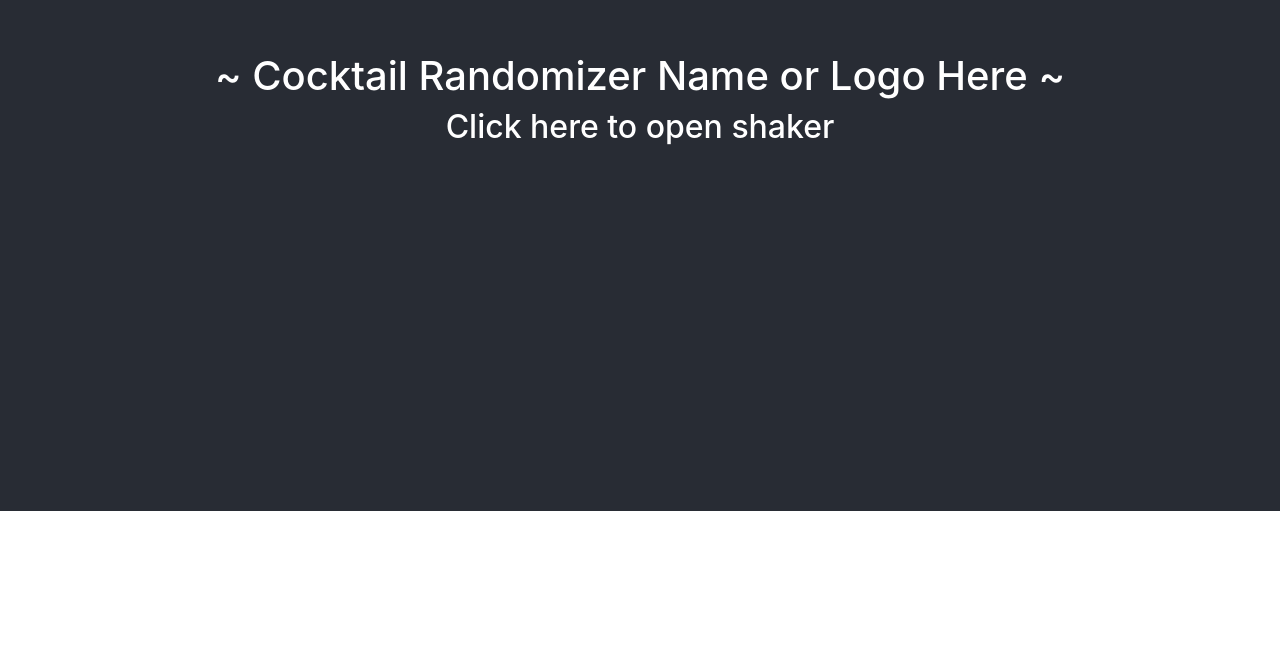
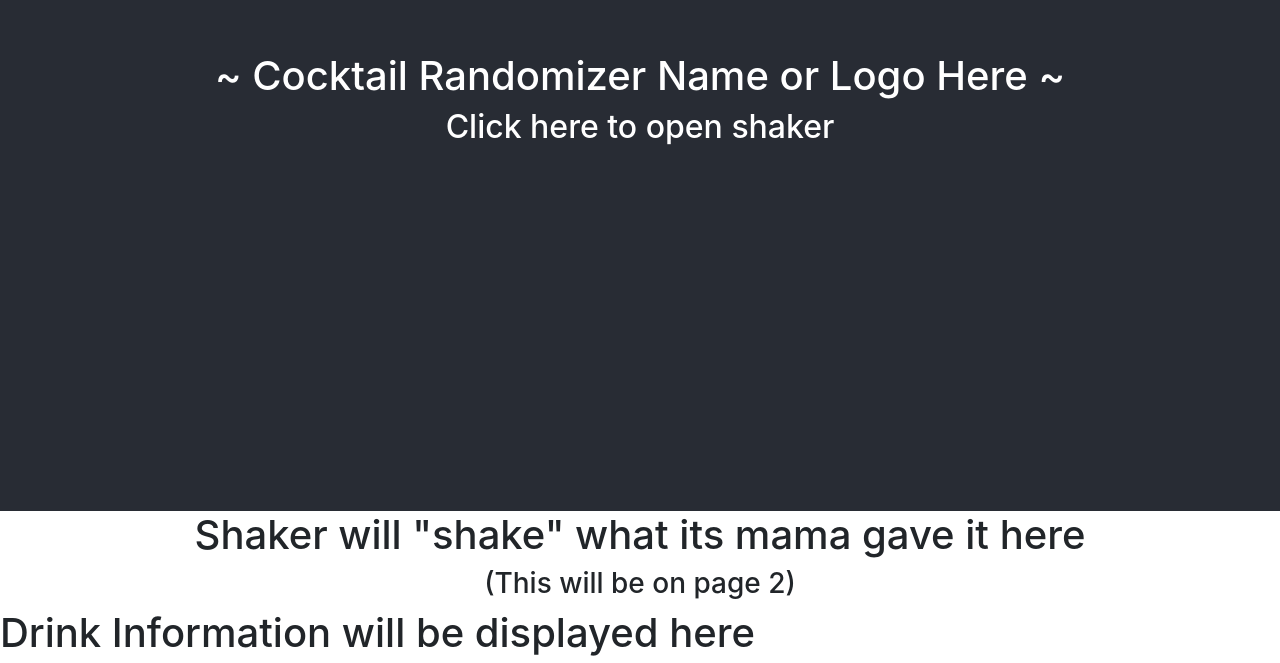
Before and after one commit to ram-bor/cocktail-randomizer, a React (Create React App) app: page / in a window 1280 px wide. Shown: the part 289-952 px from the top of the page. Before the commit the page ends 800 px from the top, so only its background shows below. Built offline with nearby package versions, Linux system fonts and the light colour scheme.

Commit message:
page setup

```diff
--- a/src/App.js
+++ b/src/App.js
@@ -1,5 +1,7 @@
 import './App.css';
 import Home from './pages/Home/Home.js';
+import Shaker from './pages/Shaker/Shaker.js';
+import DrinkInfo from './pages/DrinkInfo/DrinkInfo.js';
 
 import React, { Component } from 'react';
 
@@ -8,6 +10,8 @@
     return (
       <div>
         <Home />
+        <Shaker />
+        <DrinkInfo />
       </div>
     );
   }
--- a/src/pages/DrinkInfo/DrinkInfo.js
+++ b/src/pages/DrinkInfo/DrinkInfo.js
@@ -0,0 +1,13 @@
+import React from 'react';
+import 'DrinkInfo.css';
+
+function DrinkInfo() {
+  return (
+    <div className="drinkinfo">
+      <h1>Drink Information will be displayed here</h1>
+      <h3>(Also on another page)</h3>
+    </div>
+  );
+}
+
+export default DrinkInfo;
--- a/src/pages/Shaker/Shaker.css
+++ b/src/pages/Shaker/Shaker.css
@@ -0,0 +1,3 @@
+.shaker {
+  text-align: center;
+}
--- a/src/pages/Shaker/Shaker.js
+++ b/src/pages/Shaker/Shaker.js
@@ -0,0 +1,13 @@
+import React from 'react';
+import './Shaker.css';
+
+function Shaker() {
+  return (
+    <div className="shaker">
+      <h1>Shaker will "shake" what its mama gave it here</h1>
+      <h3>(This will be on page 2)</h3>
+    </div>
+  );
+}
+
+export default Shaker;
```
